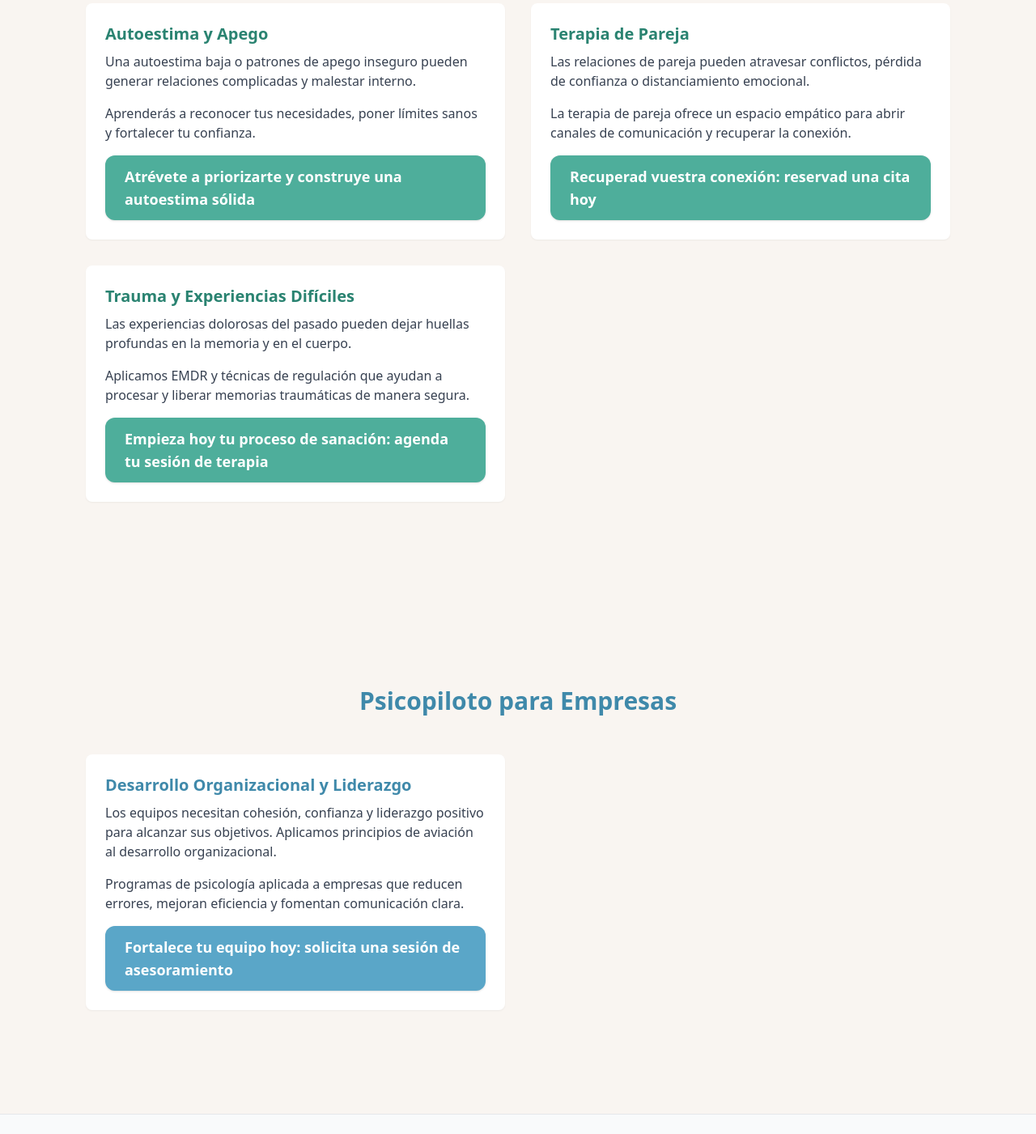
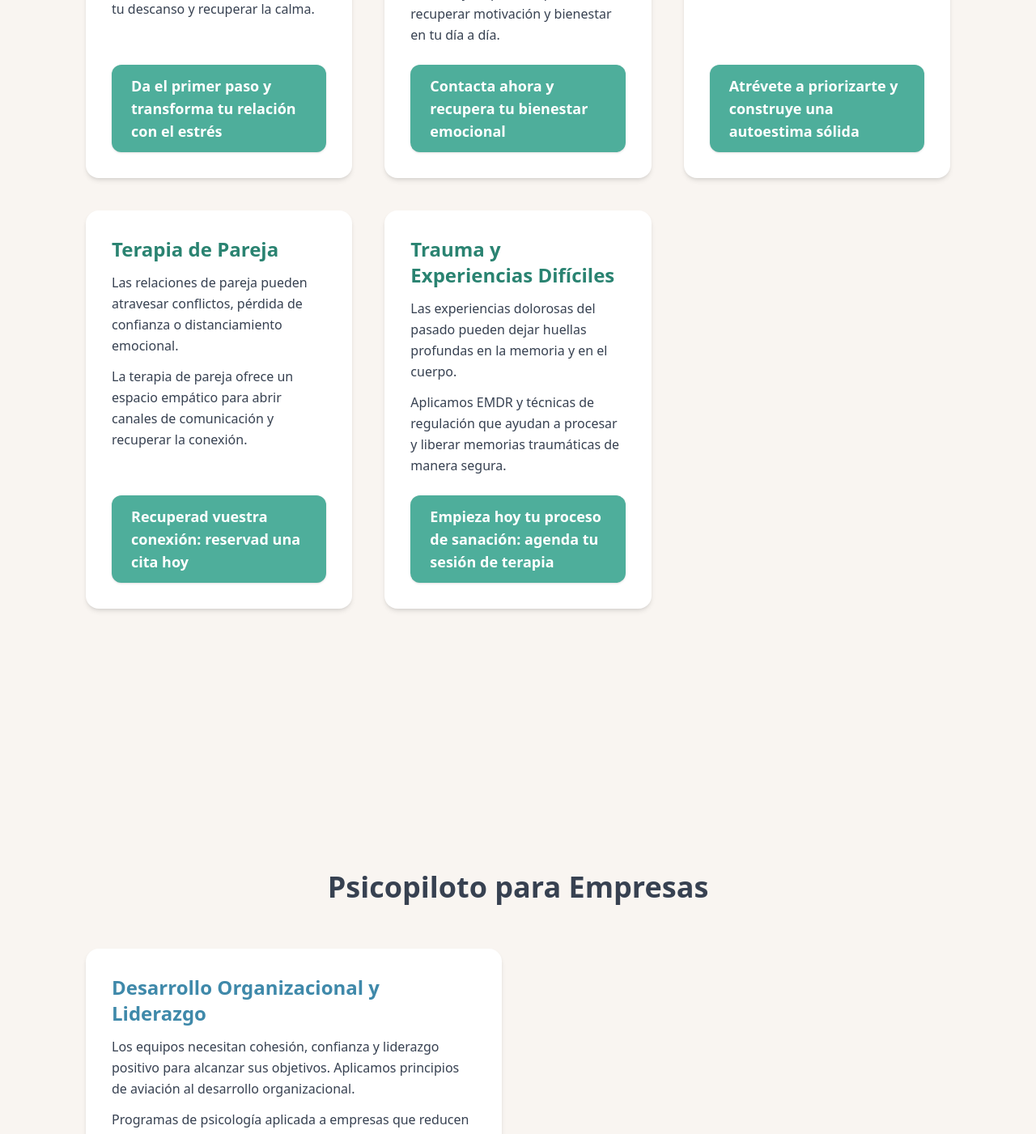
Before and after one commit to psicopiloto/psicopilotopage1, a Next.js app: page /servicios in a window 1280 px wide. Shown: the part 1140-2541 px from the top of the page at 81% size. Built offline with nearby package versions, Linux system fonts and the light colour scheme.

Commit message:
Update servicios.js

```diff
--- a/pages/servicios.js
+++ b/pages/servicios.js
@@ -88,19 +88,26 @@ export default function Servicios() {
         backgroundImage="/header-servicios.webp"
       />
 
-      <main className="flex-grow pt-16">
+      <main className="flex-grow pt-20">
 
         {/* Servicios para personas */}
-        <section className="py-16 container mx-auto max-w-5xl">
-          <h2 className="text-3xl font-semibold text-center text-psicopiloto-green-600 mb-12">
+        <section className="py-20 container mx-auto max-w-6xl px-6">
+          <h2 className="text-4xl font-bold text-center text-psicopiloto-green-700 mb-14">
             Psicopiloto para Ti
           </h2>
-          <div className="grid md:grid-cols-2 gap-8">
+          <div className="grid md:grid-cols-2 lg:grid-cols-3 gap-10">
             {serviciosPersonas.map((s, i) => (
-              <div key={i} className="p-6 bg-white rounded-lg shadow-sm hover:shadow-md transition flex flex-col h-full">
-                <h3 className="font-semibold text-xl mb-2 text-psicopiloto-green-600">{s.title}</h3>
-                <p className="mb-4">{s.desc}</p>
-                <p className="mb-4">{s.extra}</p>
+              <div
+                key={i}
+                className="p-8 bg-white rounded-2xl shadow-md hover:shadow-xl transition transform hover:-translate-y-1 flex flex-col"
+              >
+                <h3 className="font-semibold text-2xl mb-3 text-psicopiloto-green-600">
+                  {s.title}
+                </h3>
+                <p className="mb-3 leading-relaxed">{s.desc}</p>
+                <p className="mb-6 leading-relaxed text-psicopiloto-gray-600">
+                  {s.extra}
+                </p>
                 <div className="mt-auto">
                   <AnimatedCTA href="/contacto" text={s.cta} />
                 </div>
@@ -110,27 +117,35 @@ export default function Servicios() {
         </section>
 
         {/* Divider elegante */}
-        <div className="w-24 h-1 bg-gradient-to-r from-psicopiloto-green-400 to-psicopiloto-blue-400 mx-auto my-12 rounded"></div>
+        <div className="w-32 h-1 bg-gradient-to-r from-psicopiloto-green-400 via-psicopiloto-blue-400 to-psicopiloto-green-400 mx-auto my-20 rounded-full"></div>
 
         {/* Servicios para empresas */}
-        <section className="py-16 bg-psicopiloto-blue-50 container mx-auto max-w-5xl rounded-lg">
-          <h2 className="text-3xl font-semibold text-center text-psicopiloto-blue-600 mb-12">
+        <section className="py-20 bg-psicopiloto-blue-50">
+          <div className="container mx-auto max-w-6xl px-6">
+            <h2 className="text-4xl font-bold text-center text-psicopiloto-blue-700 mb-14">
               Psicopiloto para Empresas
             </h2>
-          <div className="grid md:grid-cols-2 gap-8">
+            <div className="grid md:grid-cols-2 gap-10">
               {serviciosEmpresas.map((s, i) => (
-              <div key={i} className="p-6 bg-white rounded-lg shadow-sm hover:shadow-md transition flex flex-col h-full">
-                <h3 className={`font-semibold text-xl mb-2 text-psicopiloto-blue-600`}>{s.title}</h3>
-                <p className="mb-4">{s.desc}</p>
-                <p className="mb-4">{s.extra}</p>
+                <div
+                  key={i}
+                  className="p-8 bg-white rounded-2xl shadow-md hover:shadow-xl transition transform hover:-translate-y-1 flex flex-col"
+                >
+                  <h3 className="font-semibold text-2xl mb-3 text-psicopiloto-blue-600">
+                    {s.title}
+                  </h3>
+                  <p className="mb-3 leading-relaxed">{s.desc}</p>
+                  <p className="mb-6 leading-relaxed text-psicopiloto-gray-600">
+                    {s.extra}
+                  </p>
                   <div className="mt-auto">
                     <AnimatedCTA href="/contacto" text={s.cta} color={s.color} />
                   </div>
                 </div>
               ))}
             </div>
+          </div>
         </section>
-
       </main>
 
       <Footer />
```
Lines whose indentation alone changed are shown as unchanged.
